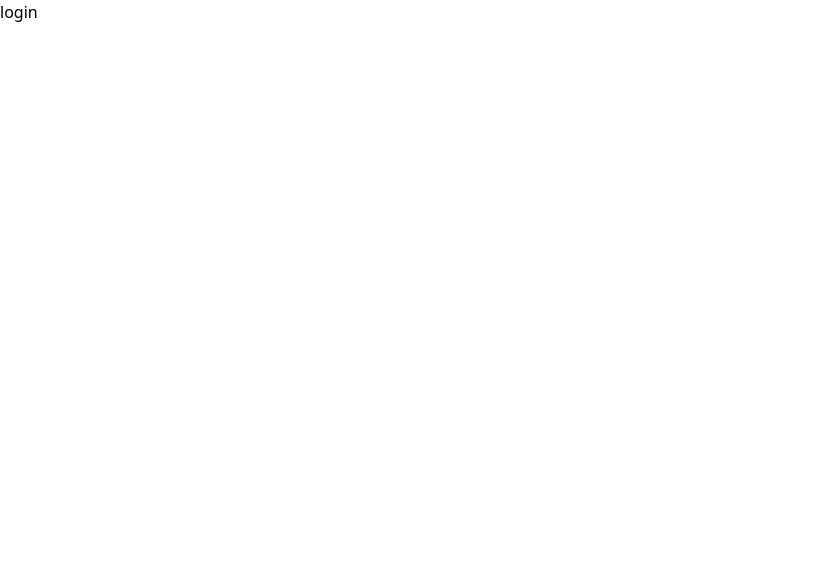
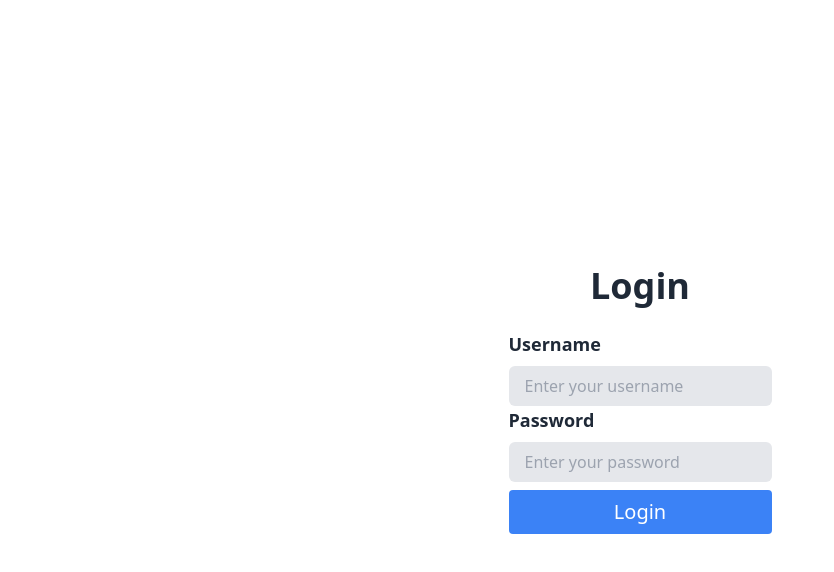
Before and after one commit to sanqro/vocabulary, a React (Create React App) app in the folder client/: page /login in a window 1280 px wide. Shown: the top 572 px of the page, without its empty margins (0-834 px from the left). Built offline with nearby package versions, Linux system fonts and the light colour scheme.

Commit message:
forgot to commit page for login

```diff
--- a/client/src/pages/Login.tsx
+++ b/client/src/pages/Login.tsx
@@ -1,7 +1,12 @@
 import React from "react";
+import LoginField from "../components/LoginField";
 
 function Login() {
-  return <div id="hi">login</div>;
+  return (
+    <main>
+      <LoginField />
+    </main>
+  );
 }
 
 export default Login;
```
